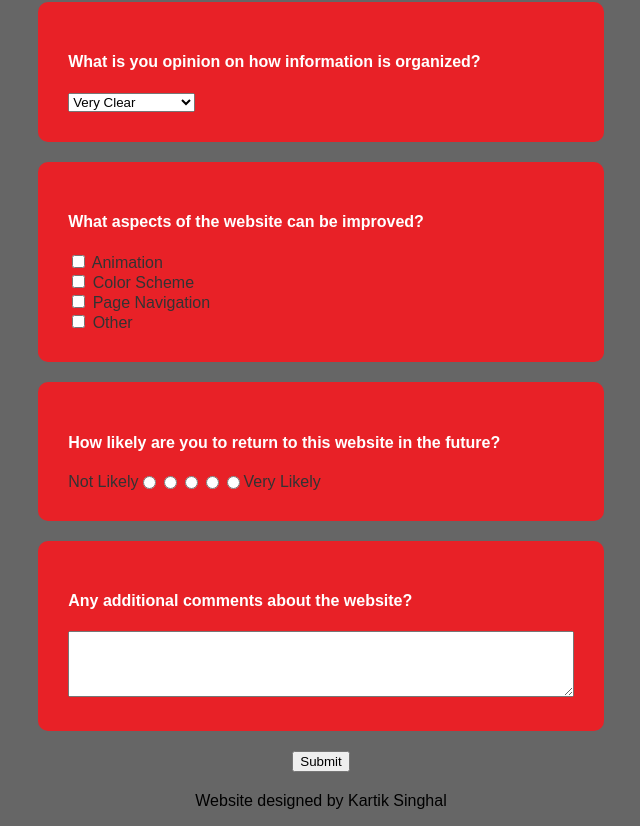
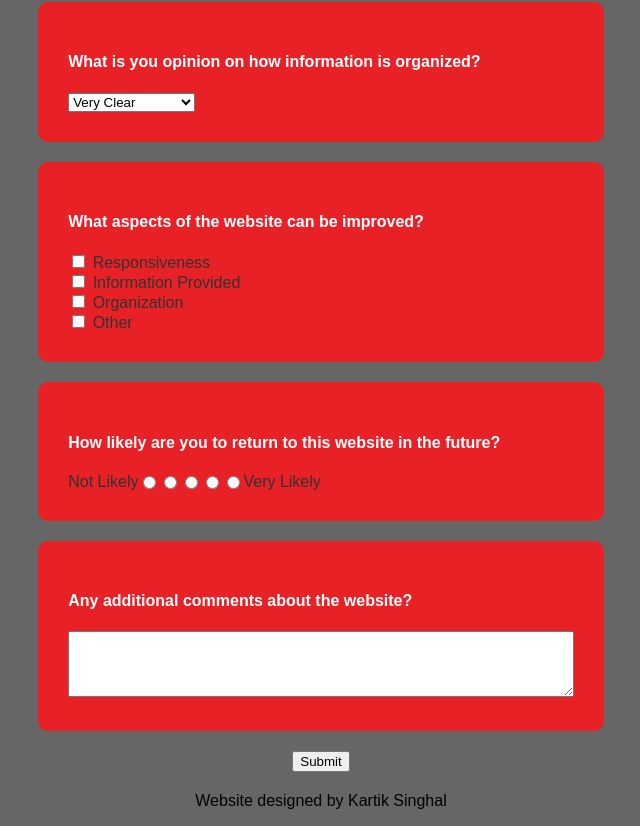
Before and after one commit to kartik34/SEG3125-Module1, a plain HTML site: page index.html in a window 1280 px wide. Shown: the part 917-1743 px from the top of the page, without its empty margins (319-959 px from the left). Drawn offline with Linux system fonts and the light colour scheme.

Commit message:
fix checkbox labels

```diff
--- a/index.html
+++ b/index.html
@@ -31,6 +31,7 @@
   	<form>
 
   		<div class = "subsection">
+
   			<h4> Do you find the website easy to navigate and why? </h4>
   			<textarea id="textResponse" name="text" rows="7" cols="50">
   			</textarea>
@@ -38,13 +39,18 @@
   		</div>
 
   		<div class = "subsection">
+
   			<h4>Please select the best aspect of the website's design:</h4>
+
   			<input type="radio" id="animation" name="radio" value="Amimation">
-  			<label for="male">Animation</label><br>
+  			<label for="animation">Animation</label><br>
+
   			<input type="radio" id="colorScheme" name="radio" value="ColorScheme">
   			<label for="colorScheme">Color Scheme</label><br>
+
   			<input type="radio" id="pageNavigation" name="radio" value="PageNavigation">
   			<label for="pageNavigation">Page Navigation</label><br>
+
   			<input type="radio" id="other" name="radio" value="other">
   			<label for="other">Other</label>
   		</div>
@@ -67,14 +73,17 @@
 
   			<h4>What aspects of the website can be improved?</h4>
 
-  			<input type="checkbox" id="animation" name="checkbox" value="Amimation">
-  			<label for="male">Animation</label><br>
-  			<input type="checkbox" id="colorScheme" name="checkbox" value="ColorScheme">
-  			<label for="colorScheme">Color Scheme</label><br>
-  			<input type="checkbox" id="pageNavigation" name="checkbox" value="PageNavigation">
-  			<label for="pageNavigation">Page Navigation</label><br>
-  			<input type="checkbox" id="other" name="checkbox" value="other">
-  			<label for="other">Other</label>
+  			<input type="checkbox" id="responsiveness" name="checkbox" value="responsiveness">
+  			<label for="responsiveness">Responsiveness</label><br>
+
+  			<input type="checkbox" id="informationProvided" name="checkbox" value="informationProvided">
+  			<label for="informationProvided">Information Provided</label><br>
+
+  			<input type="checkbox" id="organizationChoice" name="checkbox" value="organizationChoice">
+  			<label for="organizationChoice">Organization </label> <br>
+
+  			<input type="checkbox" id="otherCheck" name="otherCheck" value="otherCheck">
+  			<label for="otherCheck">Other</label>
 
   		</div>
 
@@ -84,6 +93,7 @@
 
 
   			<ul class="likert">
+
 			  <li> Not Likely </li>
 			  <li><input type="radio" name="likely" value="1" /></li>
 			  <li><input type="radio" name="likely" value="2" /></li>
@@ -91,6 +101,7 @@
 			  <li><input type="radio" name="likely" value="4" /></li>
 			  <li><input type="radio" name="likely" value="5" /></li>
 			  <li> Very Likely </li>
+
 			</ul><br>
 
   		</div>
```
